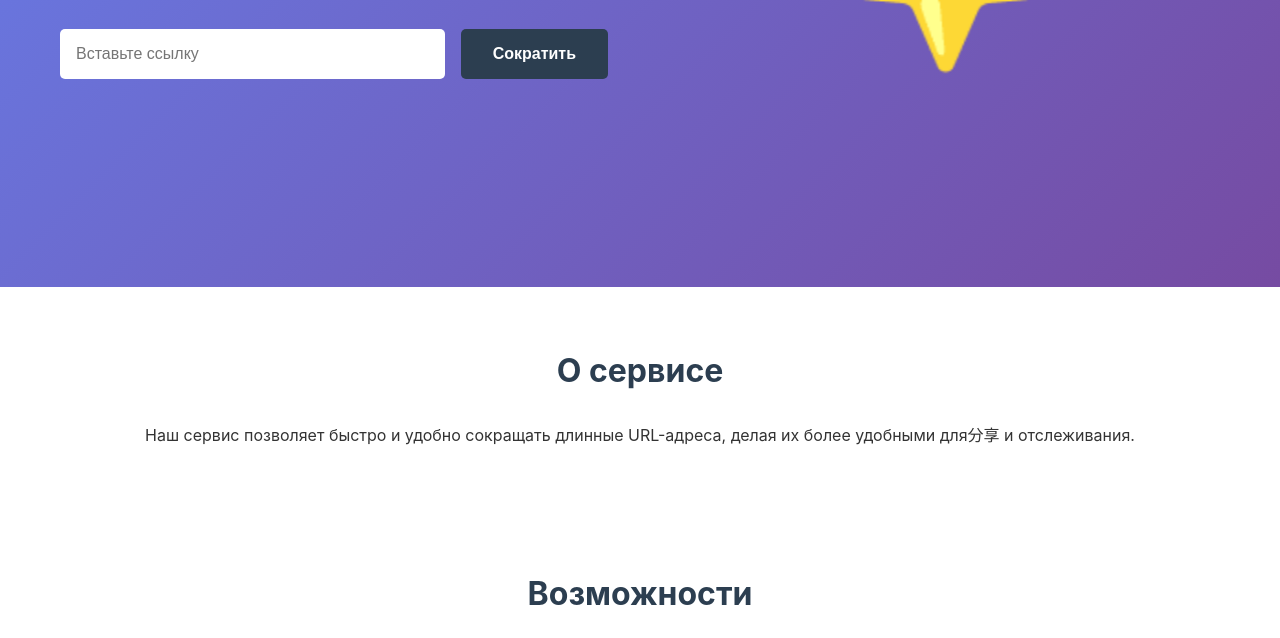
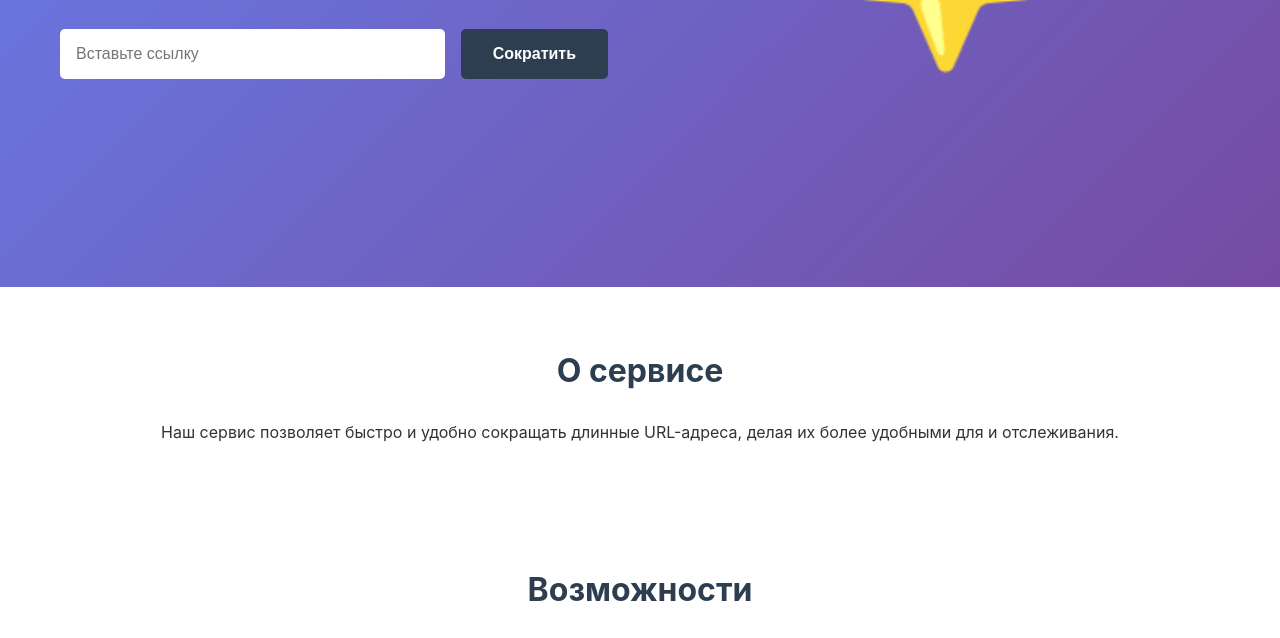
Before and after one commit to okkae1/url-shortener, a plain HTML site: page public/index.html in a window 1280 px wide. Shown: the part 427-1065 px from the top of the page. Drawn offline with Linux system fonts and the light colour scheme; files that its build step writes are made by us from their sources; files whose address does not match are found by name.

Commit message:
update index

```diff
--- a/public/index.html
+++ b/public/index.html
@@ -45,7 +45,7 @@
     <section id="about" class="about">
         <div class="container">
             <h2>О сервисе</h2>
-            <p>Наш сервис позволяет быстро и удобно сокращать длинные URL-адреса, делая их более удобными для分享 и отслеживания.</p>
+            <p>Наш сервис позволяет быстро и удобно сокращать длинные URL-адреса, делая их более удобными для и отслеживания.</p>
         </div>
     </section>
 
```
